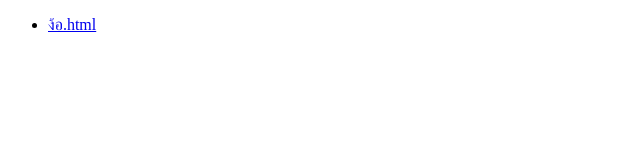
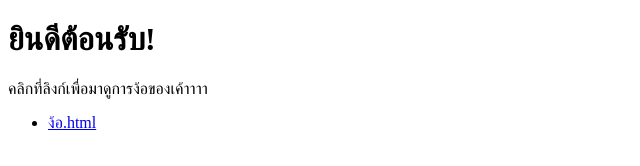
Before and after one commit to 1ngsc0ding/to-i-aoun, a plain HTML site: page index.html in a window 1280 px wide. Shown: the whole page, without its empty margins (0-640 px from the left). Drawn offline with Linux system fonts and the light colour scheme.

Commit message:
Update index.html

```diff
--- a/index.html
+++ b/index.html
@@ -5,6 +5,8 @@
     <title>My Web</title>
 </head>
 <body>
+    <h1>ยินดีต้อนรับ!</h1>
+    <p>คลิกที่ลิงก์เพื่อมาดูการง้อของเค้าาาา</p>
     <ul>
         <li><a href="ง้อ.html">ง้อ.html</a></li>
     </ul>
```
